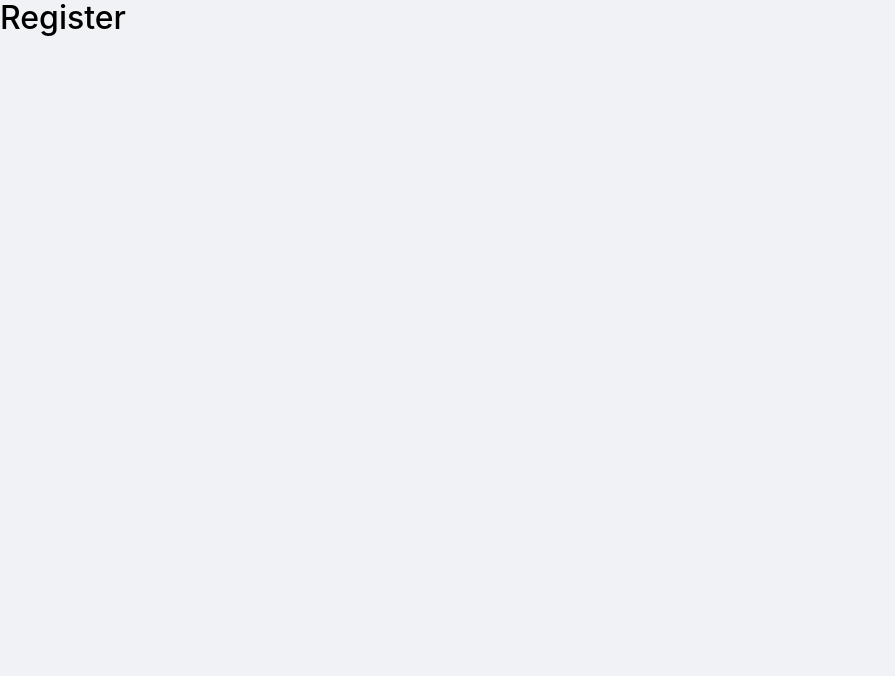
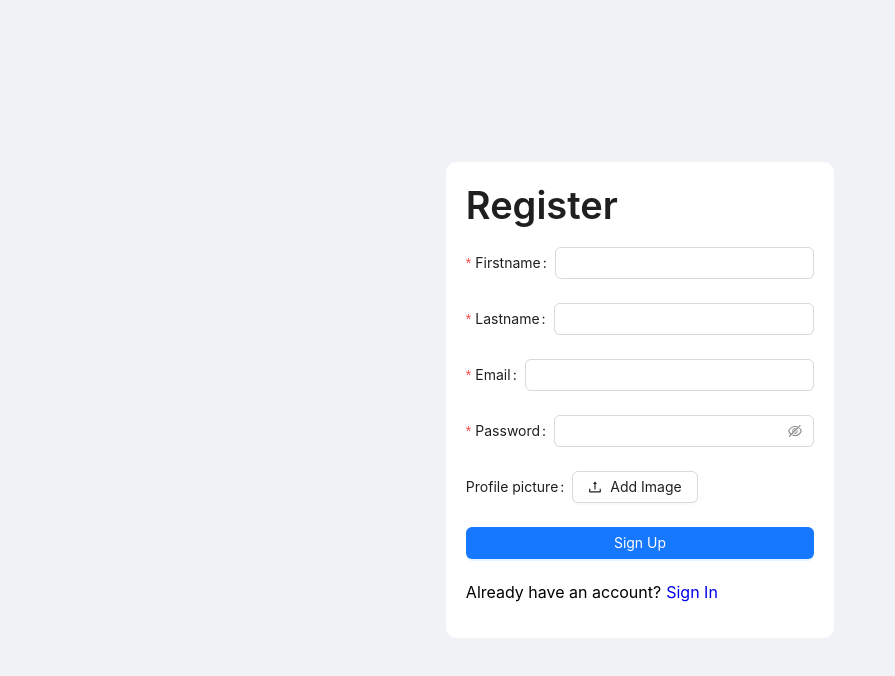
Before and after one commit to qayibovferhad/blog-api, a React (Create React App) app in the folder client/: page /auth/registration in a window 1280 px wide. Shown: the top 676 px of the page, without its empty margins (0-895 px from the left). Built offline with nearby package versions, Linux system fonts and the light colour scheme.

Commit message:
new commit

```diff
--- a/client/package.json
+++ b/client/package.json
@@ -3,6 +3,7 @@
   "version": "0.1.0",
   "private": true,
   "dependencies": {
+    "@ant-design/icons": "^5.0.1",
     "@testing-library/jest-dom": "^5.16.5",
     "@testing-library/react": "^13.4.0",
     "@testing-library/user-event": "^13.5.0",
--- a/client/src/lib/axios.js
+++ b/client/src/lib/axios.js
@@ -1,5 +1,5 @@
 import axios from "axios";
 const instance = axios.create({
-  baseURL: "http://localhost:1905/api/v1",
+  baseURL: "http://localhost:1905/api/v1/",
 });
 export default instance;
--- /dev/null
+++ b/client/src/pages/Registration/RegistrationForm.js
@@ -0,0 +1,97 @@
+import { Button, Form, Input, message, Upload } from "antd";
+import axios from "../../lib/axios";
+import { useNavigate } from "react-router-dom";
+import { UploadOutlined } from "@ant-design/icons";
+
+import { useState } from "react";
+function RegistrationForm() {
+  function normFile(e) {
+    return e.fileList[0];
+  }
+
+  const navigate = useNavigate();
+  const [submitting, setSubmitting] = useState(false);
+  async function onFinish(values) {
+    try {
+      const formData = new FormData();
+      formData.append("firstname", values.firstname);
+      formData.append("lastname", values.lastname);
+      formData.append("email", values.email);
+      formData.append("password", values.password);
+      formData.append("image", values.image.originFileObj);
+      setSubmitting(true);
+      await axios.post("register", formData);
+      message.success("Registration is successfull");
+      navigate("/auth/login");
+    } catch (error) {
+      const errorMessage = error.response.data.message;
+      message.error(errorMessage);
+    } finally {
+      setSubmitting(false);
+    }
+  }
+
+  const onFinishFailed = (errorInfo) => {
+    console.log("Failed:", errorInfo);
+  };
+  return (
+    <Form
+      name="basic"
+      style={{ maxWidth: 600 }}
+      initialValues={{ remember: true }}
+      onFinish={onFinish}
+      onFinishFailed={onFinishFailed}
+      autoComplete="off"
+    >
+      <Form.Item
+        label="Firstname"
+        name="firstname"
+        rules={[{ required: true, message: "Please enter your firstname!" }]}
+      >
+        <Input />
+      </Form.Item>
+
+      <Form.Item
+        label="Lastname"
+        name="lastname"
+        rules={[{ required: true, message: "Please enter your lastname!" }]}
+      >
+        <Input />
+      </Form.Item>
+
+      <Form.Item
+        label="Email"
+        name="email"
+        rules={[{ required: true, message: "Please enter your email!" }]}
+      >
+        <Input type="email" />
+      </Form.Item>
+
+      <Form.Item
+        label="Password"
+        name="password"
+        rules={[{ required: true, message: "Please input your password!" }]}
+      >
+        <Input.Password />
+      </Form.Item>
+      <Form.Item
+        label="Profile picture"
+        getValueFromEvent={normFile}
+        name="image"
+      >
+        <Upload block beforeUpload={() => false}>
+          <Button block icon={<UploadOutlined />}>
+            Add Image
+          </Button>
+        </Upload>
+      </Form.Item>
+
+      <Form.Item>
+        <Button loading={submitting} block type="primary" htmlType="submit">
+          Sign Up
+        </Button>
+      </Form.Item>
+    </Form>
+  );
+}
+export default RegistrationForm;
--- a/client/src/pages/Registration/index.js
+++ b/client/src/pages/Registration/index.js
@@ -1,6 +1,23 @@
 import React from "react";
+import RegistrationForm from "./RegistrationForm";
+import { Link } from "react-router-dom";
+import "./styles.css";
+import { Typography } from "antd";
+function Registartion() {
+  return (
+    <div className="login-container">
+      <div className="login-form-container">
+        <Typography.Title>Register</Typography.Title>
+        <RegistrationForm />
+        <p>
+          <span style={{ marginRight: "5px" }}>Already have an account?</span>
+          <Link style={{ textDecoration: "none" }} to="/auth/login">
+            Sign In
+          </Link>
+        </p>
+      </div>
+    </div>
+  );
+}
 
-function Registration() {
-  return <h1>Register</h1>;
-}
-export default Registration;
+export default Registartion;
--- /dev/null
+++ b/client/src/pages/Registration/styles.css
@@ -0,0 +1,12 @@
+.login-container {
+  width: 100%;
+  height: 100vh;
+  display: flex;
+  justify-content: center;
+  align-items: center;
+}
+.login-form-container {
+  background-color: white;
+  padding: 20px;
+  border-radius: 10px;
+}
```
Also changed, not shown: 2 other files (tests, documents, lock files or other folders).
